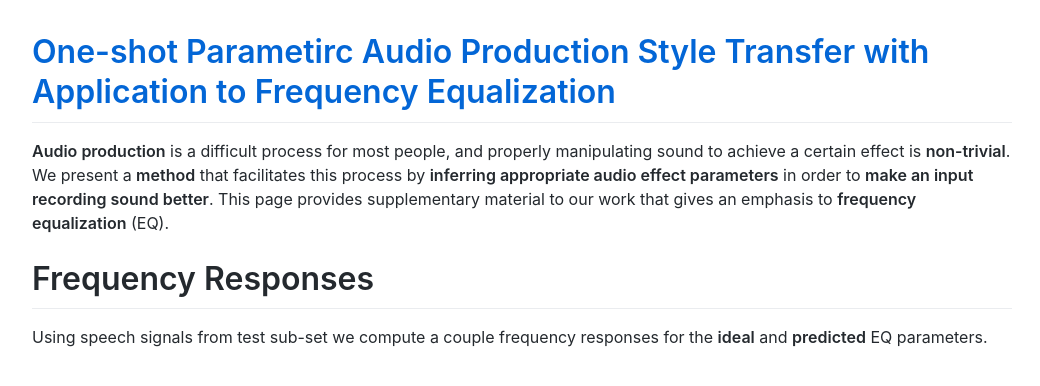
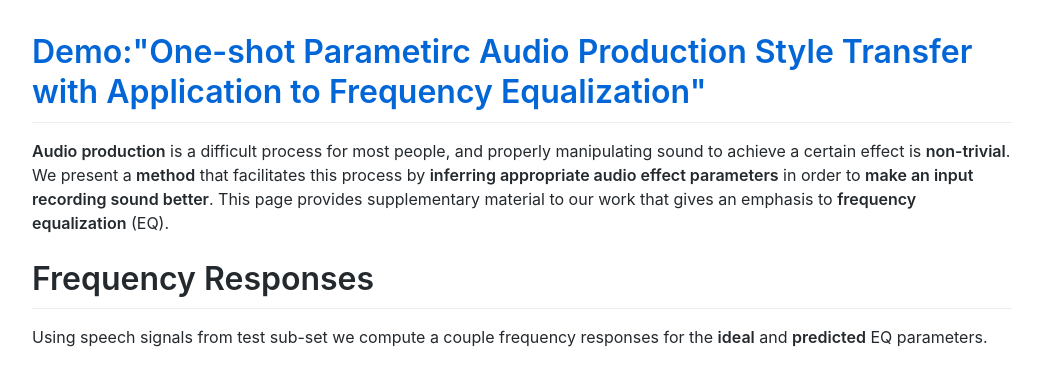
Before and after one commit to Js-Mim/sp-demo, a Jekyll site: the page built from index.md, in a window 1280 px wide. Shown: the top 386 px of the page, without its empty margins (118-1158 px from the left). Built offline with Jekyll 4.4.1, drawn with Linux system fonts in a browser that asks for light colours; comment, search, counter and statistics services are not loaded.

Commit message:
Update _config.yml

```diff
--- a/_config.yml
+++ b/_config.yml
@@ -7,4 +7,4 @@ sass:
 
 theme: jekyll-theme-primer
 
-title: "One-shot Parametirc Audio Production Style Transfer with Application to Frequency Equalization"
+title: Demo:"One-shot Parametirc Audio Production Style Transfer with Application to Frequency Equalization"
```
